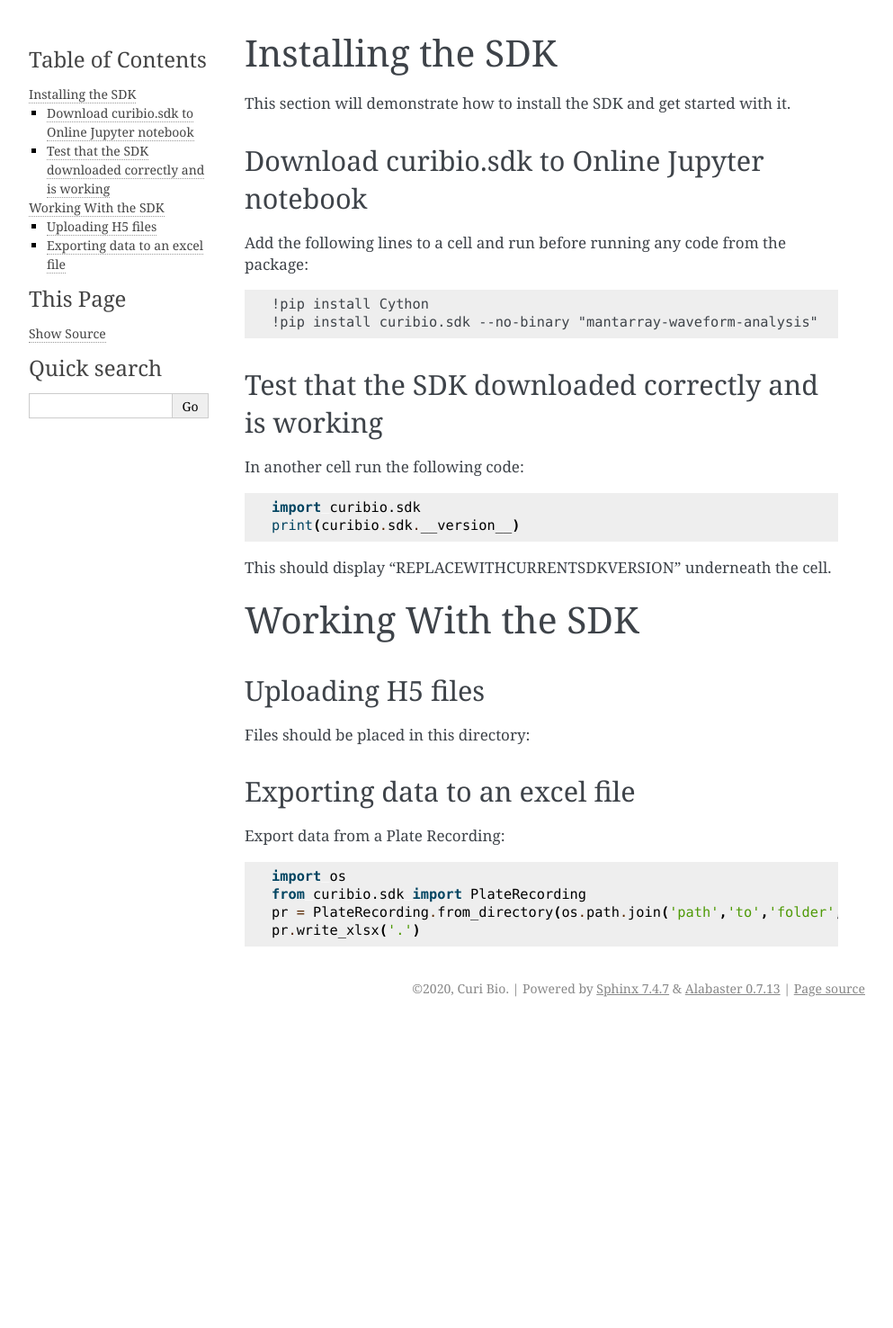
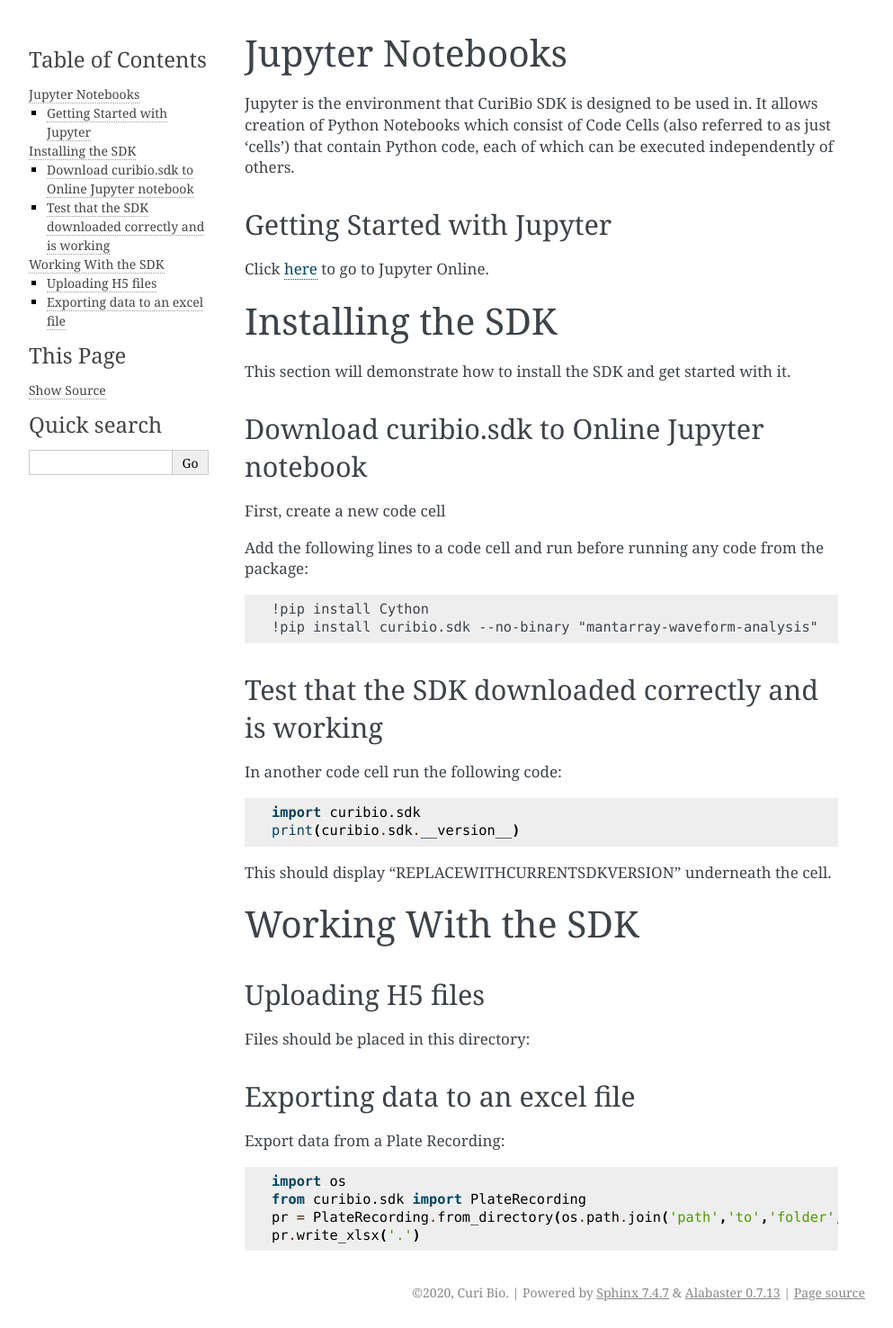
Before and after one commit to CuriBio/curibio.sdk, a Sphinx documentation site: the page built from docs/source/gettingstarted.rst, in a window 1280 px wide. Shown: the whole page at 90% size, without its empty margins (148-1141 px from the left). Built offline with Sphinx 7.4.7, drawn with Linux system fonts in a browser that asks for light colours; before the commit the page ends 1138 px from its top, so only the background shows below that.

```diff
--- a/docs/source/gettingstarted.rst
+++ b/docs/source/gettingstarted.rst
@@ -1,4 +1,18 @@
 .. _gettingstarted:
+
+Jupyter Notebooks
+=================
+
+Jupyter is the environment that CuriBio SDK is designed to be used in. It allows creation
+of Python Notebooks which consist of Code Cells (also referred to as just 'cells') that contain Python code,
+each of which can be executed independently of others.
+
+Getting Started with Jupyter
+----------------------------
+
+Click `here <https://hub-binder.mybinder.ovh/user/curibio-curibio.sdk-mag3pmek/tre>`_ to go to Jupyter Online.
+
+
 
 Installing the SDK
 ==================
@@ -8,7 +22,9 @@
 Download curibio.sdk to Online Jupyter notebook
 -----------------------------------------------
 
-Add the following lines to a cell and run before running any code from the package::
+First, create a new code cell
+
+Add the following lines to a code cell and run before running any code from the package::
 
     !pip install Cython
     !pip install curibio.sdk --no-binary "mantarray-waveform-analysis"
@@ -17,7 +33,7 @@
 Test that the SDK downloaded correctly and is working
 -----------------------------------------------------
 
-In another cell run the following code::
+In another code cell run the following code::
 
     import curibio.sdk
     print(curibio.sdk.__version__)
```
Also changed, not shown: 1 other file.
